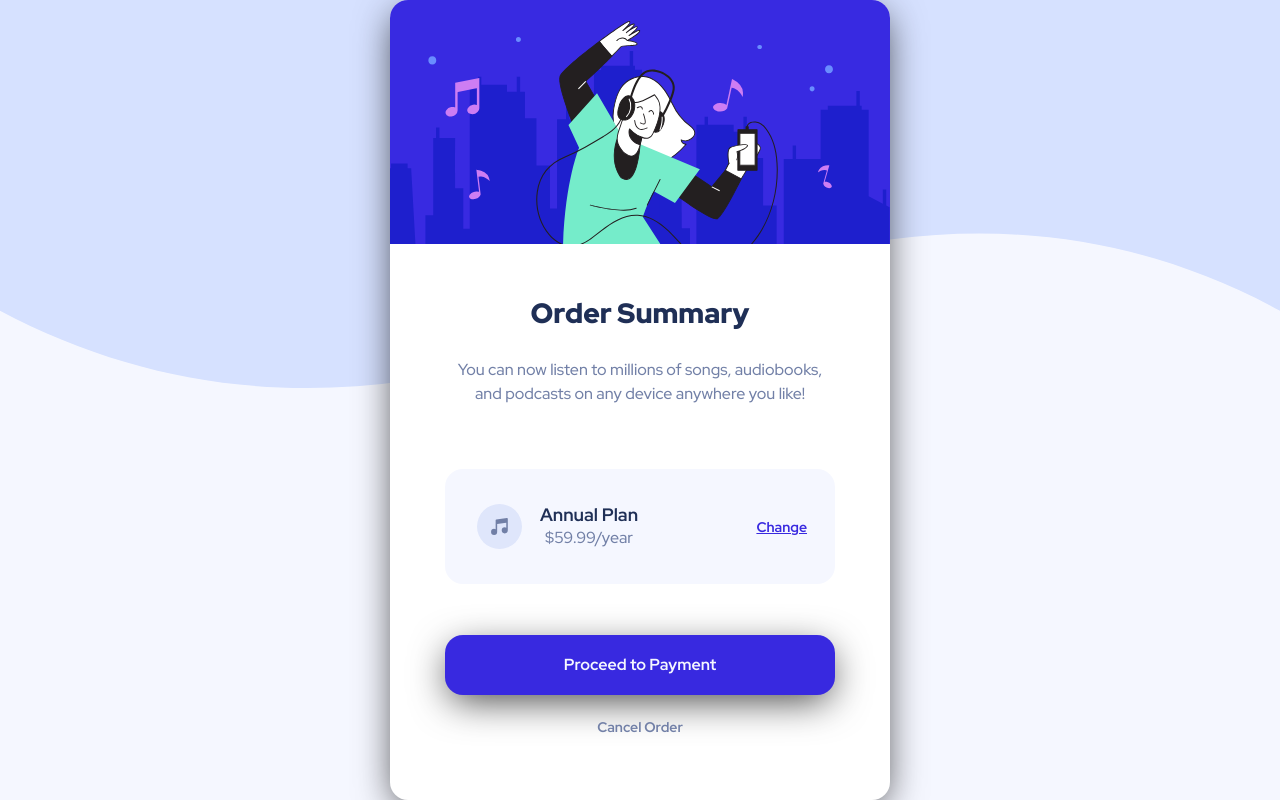
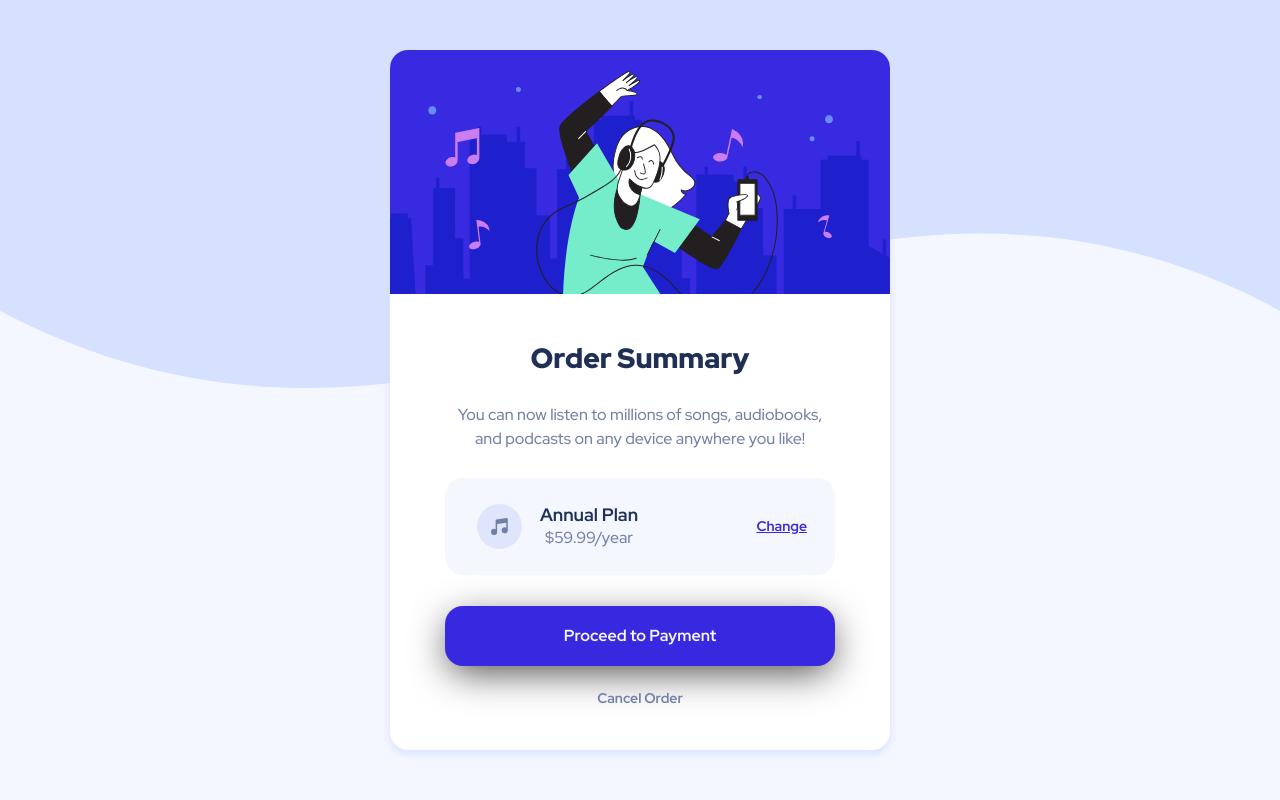
Before and after one commit to LukeBob/Order-summary-card, a PHP site: page /index.html in a window 1280 px wide. Run offline with PHP 8.4, Linux system fonts and the light colour scheme.

Commit message:
reduced height of card, increased flex size of top card container

```diff
--- a/styles.css
+++ b/styles.css
@@ -40,13 +40,13 @@
 }
 
 .card {
-    height: 800px;
+    height: 700px;
     width: min(500px, 500px);
     background: white;
     border-radius: 18px;
-    box-shadow: 0px 10px 38px -5px rgba(0,0,0,0.75);
-    -webkit-box-shadow: 0px 10px 38px -5px rgba(0,0,0,0.75);
-    -moz-box-shadow: 0px 10px 38px -5px rgba(0,0,0,0.75);
+    box-shadow: 0px 4px 9px 0px #d6e1ff;
+    -webkit-box-shadow: 0px 4px 9px 0px #d6e1ff;
+    -moz-box-shadow: 0px 4px 9px 0px #d6e1ff;
     display: flex;
     justify-content: center;
     align-items: center;
@@ -56,7 +56,7 @@
 .card_top_container {
     width: 100%;
     background: url(/images/illustration-hero.svg);
-    flex: .5;
+    flex: .6;
     border-radius: 18px 18px 0 0;
     background-repeat: no-repeat;
     background-size: 100%;
```
